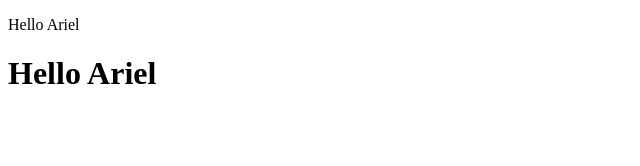
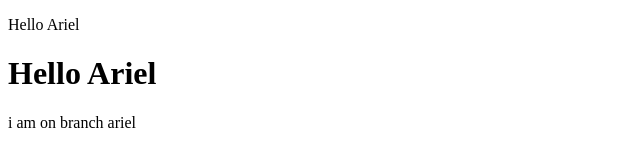
Before and after one commit to Ariel29kiwa/buttons, a plain HTML site: page index.html in a window 1280 px wide. Shown: the whole page, without its empty margins (0-640 px from the left). Drawn offline with Linux system fonts and the light colour scheme.

Commit message:
new branch ariel

```diff
--- a/index.html
+++ b/index.html
@@ -8,5 +8,6 @@
 <body>
     <p>Hello Ariel</p>
     <h1>Hello Ariel</h1>
+    <p>i am on branch ariel</p>
 </body>
 </html>
```
